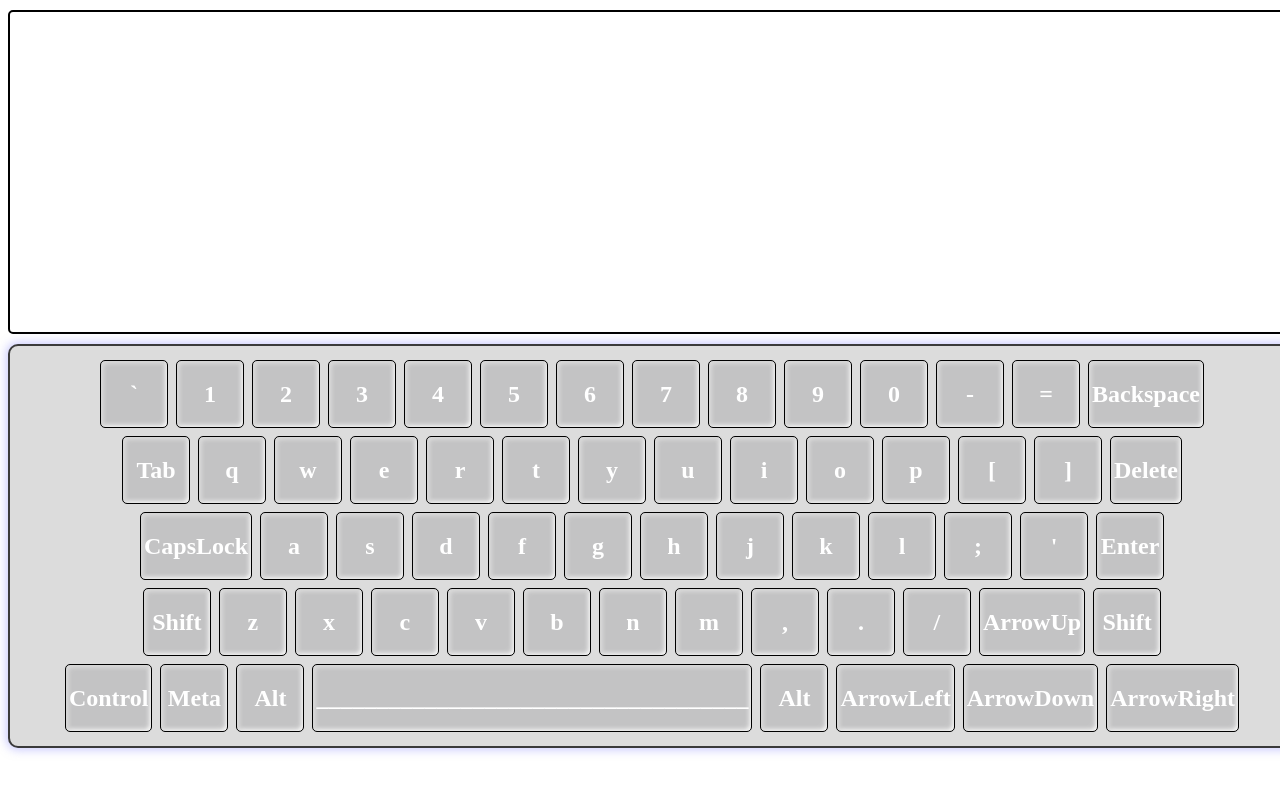
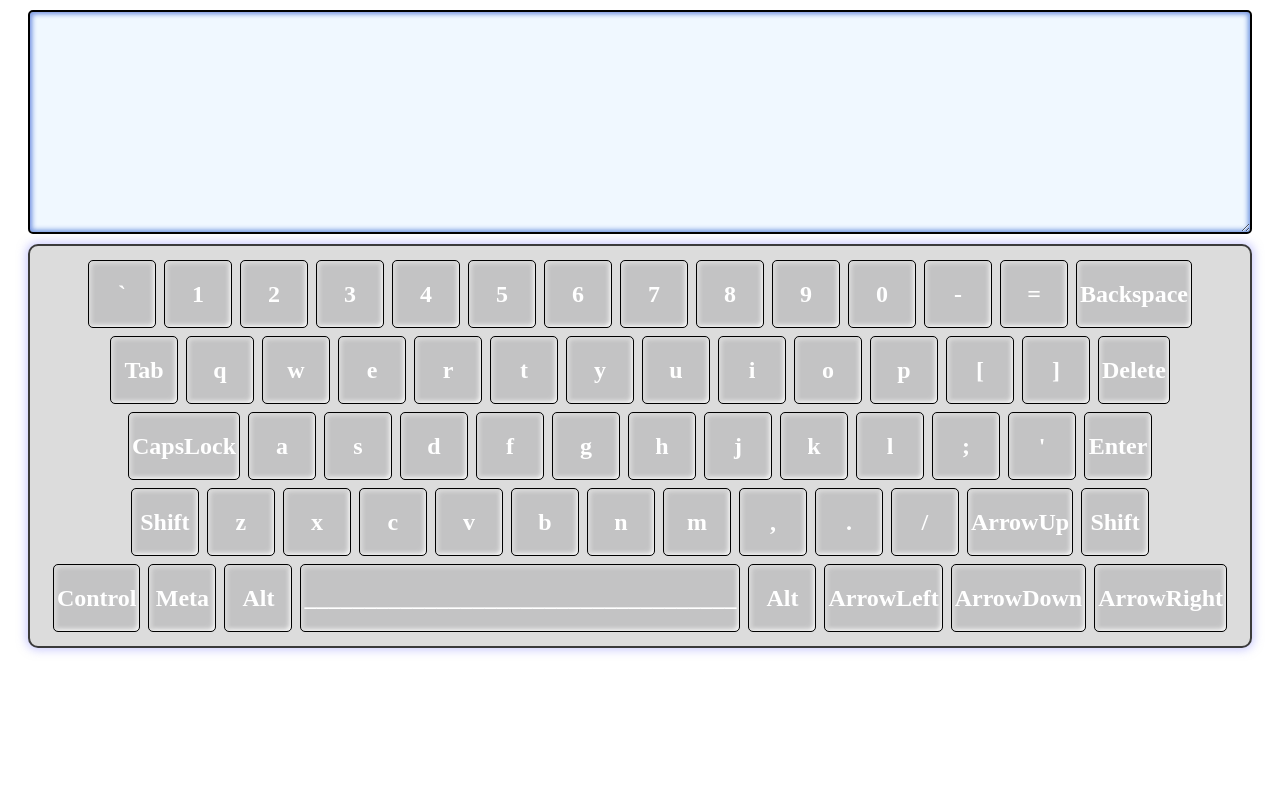
Before and after one commit to Fairuzajs/virtual-keyboard, a website: page index.html in a window 1280 px wide. Drawn offline with Linux system fonts and the light colour scheme.

Commit message:
fix: display for textarea

```diff
--- a/js.js
+++ b/js.js
@@ -16,12 +16,12 @@ keyboard.id = "keyboard";
 //key.classList.add("key");
 //keyboard.appendChild(key);
 
-let capsLock = document.querySelector;
+//let capsLock = document.querySelector;
 //capsLock.classList.add("key", "key_capslock");
 //capsLock.innerText = "CapsLock";
 //button.setAttribute("data", )
 
-//keyboard = [192, 49, 50, 51, 52, 53, 54, 55, 56, 57, 48, 189, 187, 8, 9, 81, 87, 69, 82, 84, 89, 85, 73, 79, 80, 219, 221, 46, 20, 65, 83, 68, 70, 71, 72, 74, 75, 76, 186, 222, 13, 16, 90, 88, 67, 86, 66, 78, 77, 188, 190, 191, 38, 16, 17, 91, 18, 32, 18, 17, 37, 40, 39];
+keyboard = [192, 49, 50, 51, 52, 53, 54, 55, 56, 57, 48, 189, 187, 8, 9, 81, 87, 69, 82, 84, 89, 85, 73, 79, 80, 219, 221, 46, 20, 65, 83, 68, 70, 71, 72, 74, 75, 76, 186, 222, 13, 16, 90, 88, 67, 86, 66, 78, 77, 188, 190, 191, 38, 16, 17, 91, 18, 32, 18, 17, 37, 40, 39];
 
 
 
--- a/style.css
+++ b/style.css
@@ -8,21 +8,27 @@
   flex-direction: row;
   align-items: center;
   justify-content: center;
-  width: 100%;
+  width: 1200px;
   margin: 0 auto;
   background-color: gainsboro;
 }
 
 .display {
   display: block;
+  background-color: aliceblue;
   margin: 10px auto;
-  width: 100%;
-  height: 300px;
+  width: 1200px;
+  height: 200px;
   border: 2px solid black;
   border-radius: 5px;
   padding: 10px;
   font-size: 2rem;
   font-family: Georgia, 'Times New Roman', Times, serif;
+  box-shadow:
+  inset 2px 2px 5px rgba(161, 136, 237, 0.133),
+  inset -2px -2px 5px #799ee3,
+  inset -2px -2px 5px rgba(158, 176, 221, 0.133),
+  inset 2px 2px 5px #799ee3;
 }
 
 #keyboard::after {
@@ -80,6 +86,9 @@
   transition: all 0.5s;
 }
 
+.key_caps {
+  text-transform: uppercase;
+}
 
 
 .key_backspace {
```
